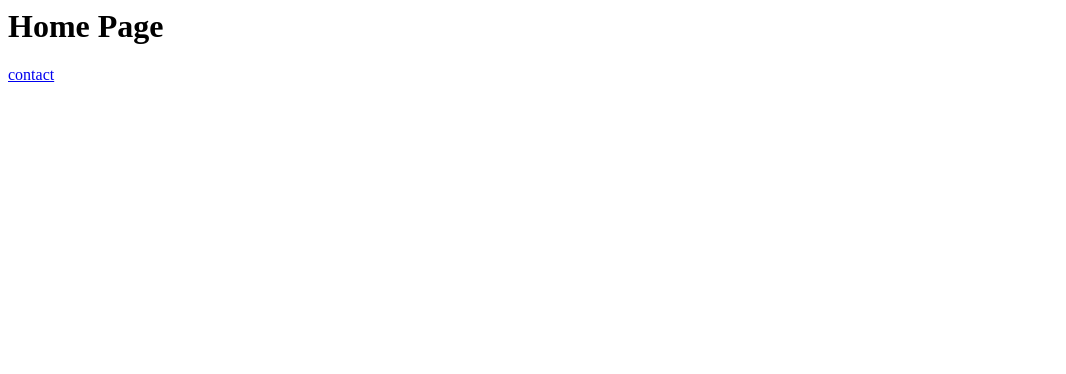
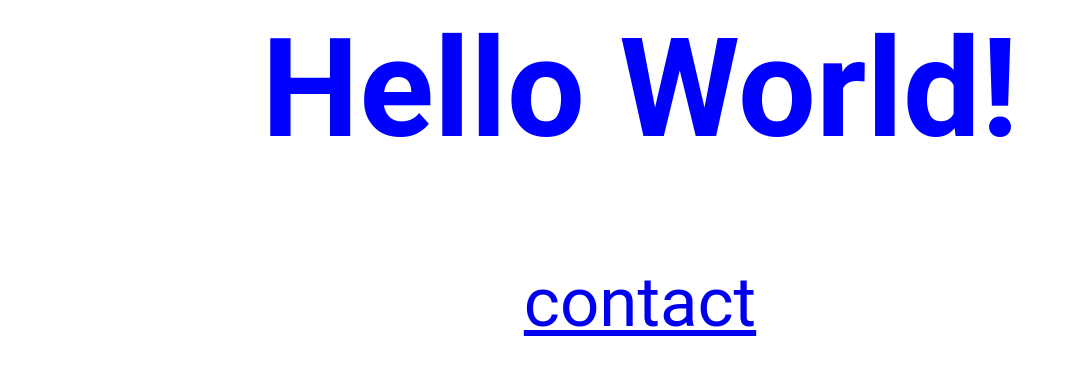
Before and after one commit to MattKNewell/Portfolio, a website: page views/index.html in a window 1280 px wide. Shown: the whole page, without its empty margins (0-1066 px from the left). Drawn offline with Linux system fonts and the light colour scheme.

Commit message:
Add styles and font to index

```diff
--- a/app.js
+++ b/app.js
@@ -19,17 +19,13 @@ const app = express();
 
 var path = require('path');
 
-// [START hello_world]
-// Say hello!
 app.get('/', (req, res) => {
   res.sendFile(path.join(__dirname + '/views/index.html'));
-  //res.status(200).send('Hello, world! test by matt');
 });
 
 app.get('/featured', (req, res) => {
   res.sendFile(path.join(__dirname + '/views/featured.html'));
 });
-// [END hello_world]
 
 if (module === require.main) {
   // [START server]
--- /dev/null
+++ b/css/styles.css
@@ -0,0 +1,4 @@
+h1 {
+  text-align: center;
+  color: blue;
+}
--- a/views/index.html
+++ b/views/index.html
@@ -1,3 +1,23 @@
-<h1>Home Page</h1>
+<head>
+    <title>Matt Newell</title>
+    <link rel="stylesheet" type="text/css" href="/css/styles.css">
+    <link href="https://fonts.googleapis.com/css?family=Roboto+Mono" rel="stylesheet">
+</head>
+
+<style>
+html
+  {
+    color:grey;
+    text-align: center;
+	    font-family: 'Roboto', sans-serif, 'Roboto Mono', monospace;
+		    font-size:69px;
+  }
+
+</style>
+
+<html>
+<h1>Hello World!</h1>
 
 <a href="/featured">contact</a>
+
+</html>
```
